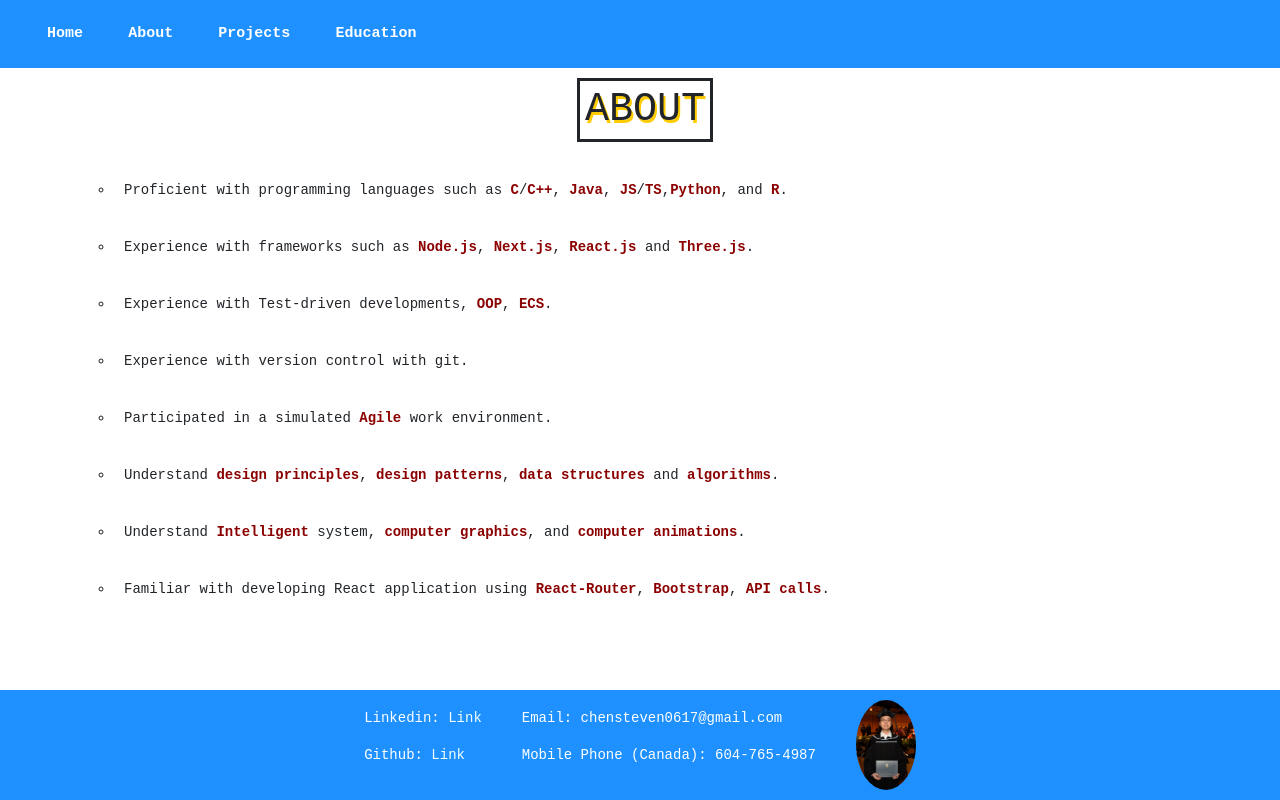
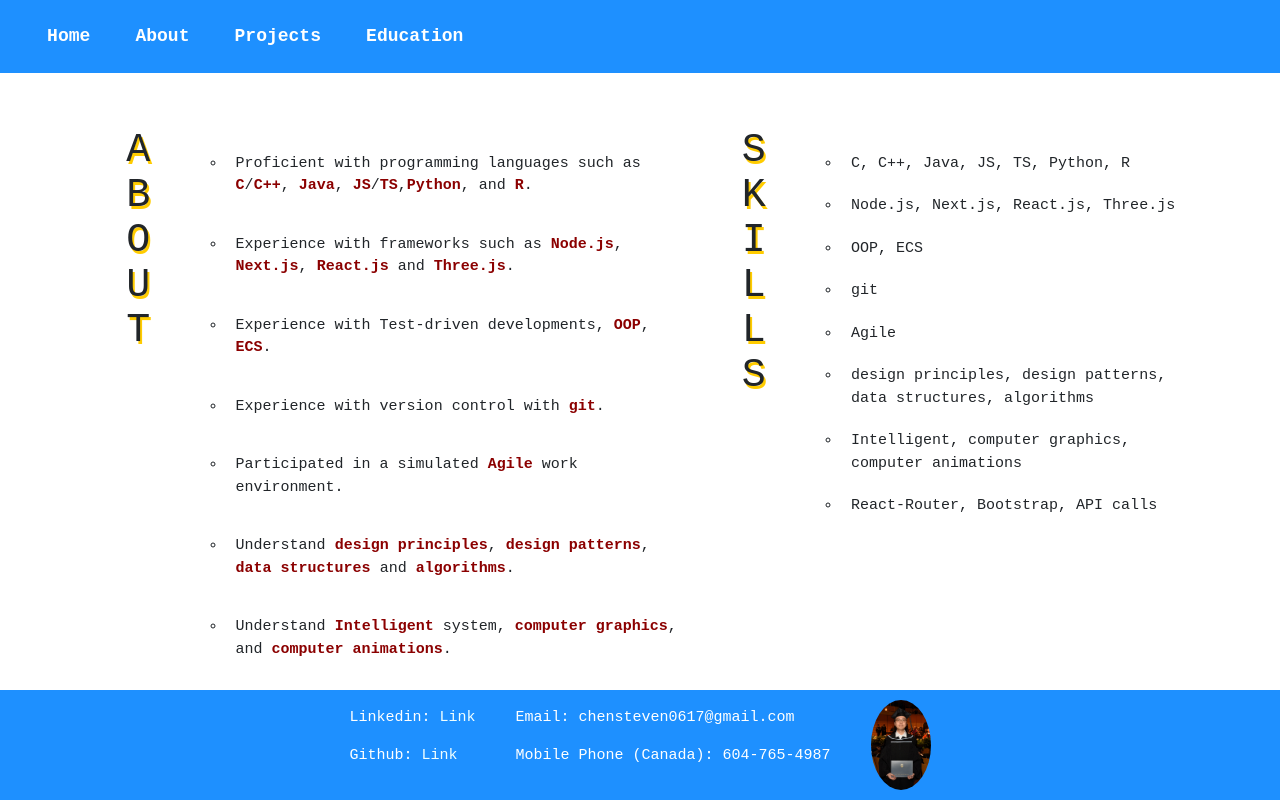
Before and after one commit to chnsteven/React-portfolio, a React (Create React App) app in the folder client/: page /about in a window 1280 px wide. Built offline with nearby package versions, Linux system fonts and the light colour scheme.

Commit message:
added skill section to about page

```diff
--- a/client/src/App.css
+++ b/client/src/App.css
@@ -6,10 +6,14 @@
 
 body {
   font-family: monospace;
-  font-size: 14px;
+  font-size: 15px;
   font-weight: lighter;
 }
-
+.container{
+  margin-top: 50px;
+  display: flex;
+  justify-content: center;
+}
 .fit-picture {
   /* max-width: 10%; */
   width: 60px;
@@ -66,7 +70,7 @@ Link {
     height: 80px;
     margin-top: 10px;
     margin-bottom: 10px;
-    font-size: 14px;
+    font-size: 16px;
   }
 }
 
@@ -85,7 +89,7 @@ Link {
   margin-left:2%;
   color: white;
   font-weight: bold;
-  font-size: 15px;
+  font-size: 18px;
 }
 
 #navigation-bar a {
@@ -140,14 +144,12 @@ footer img {
 }
 
 .title{
-  margin-left: 10px;
-  margin-top: 10px;
   text-shadow: #fc0 2px 3px;
-  display: inline-block;
-  border: solid;
-  text-align: center;
+  text-align: left;
   text-transform: uppercase;
   padding: 5px;
+  text-orientation:upright;
+  writing-mode: vertical-lr;
 }
 
 ul{
@@ -162,5 +164,5 @@ li {
 
 strong{
   font-weight: 900;
-  color: darkred;
+  color: #8b0000;
 }
--- a/client/src/pages/About.js
+++ b/client/src/pages/About.js
@@ -1,12 +1,28 @@
-import React from "react";
+import React, {useEffect, useState} from "react";
 import ScrollToTopButton from "../components/ScrollToTopButton";
 import { aboutContent } from "../utils/constants";
+const convertMarkdownToHTML = (text) => {
+  text = text.replace(/\*\*(.*?)\*\*/g, '<strong>$1</strong>'); // Bold
+  text = text.replace(/\*(.*?)\*/g, '<em>$1</em>'); // Italic
+  return text;
+};
 function About() {
-  const convertMarkdownToHTML = (text) => {
-    text = text.replace(/\*\*(.*?)\*\*/g, '<strong>$1</strong>'); // Bold
-    text = text.replace(/\*(.*?)\*/g, '<em>$1</em>'); // Italic
-    return text;
-  };
+  const [skills, setSkills] = useState([]);
+  useEffect(() => {
+    let skillsArray = [];
+    // Render each item in the array with dangerouslySetInnerHTML
+    aboutContent.forEach((content) => {
+      const container = document.createElement('div');
+      container.innerHTML = convertMarkdownToHTML(content);
+
+      // Use Array.from to convert NodeList to an array and then map to extract text content
+      const skillText = Array.from(container.querySelectorAll('strong')).map((strongTag) => strongTag.textContent);
+
+      // Join the strongTexts array into a sentence with commas
+      skillsArray.push(skillText.join(', '));
+    });
+    setSkills(skillsArray);
+  }, []);
 
   return (
     <div>
@@ -21,6 +37,13 @@ function About() {
             ))}
           </ul>
         {/* TODO: add skills */}
+        <h1 className="title">Skills</h1>
+        <ul>
+          {skills.map((skill, index) => (
+            <li key={index}>{skill}</li>
+          ))}
+        </ul>
+
       </div>
     </div>
   );
--- a/client/src/utils/constants.js
+++ b/client/src/utils/constants.js
@@ -26,7 +26,7 @@ export   const navigationLinks = [
     "Proficient with programming languages such as **C**/**C++**, **Java**, **JS**/**TS**,**Python**, and **R**.",
     "Experience with frameworks such as **Node.js**, **Next.js**, **React.js** and **Three.js**.",
     "Experience with Test-driven developments, **OOP**, **ECS**.",
-    "Experience with version control with **git.",
+    "Experience with version control with **git**.",
     "Participated in a simulated **Agile** work environment.",
     "Understand **design principles**, **design patterns**, **data structures** and **algorithms**.",
     "Understand **Intelligent** system, **computer graphics**, and **computer animations**.",
```
Also changed, not shown: 1 other file (tests, documents, lock files or other folders).
